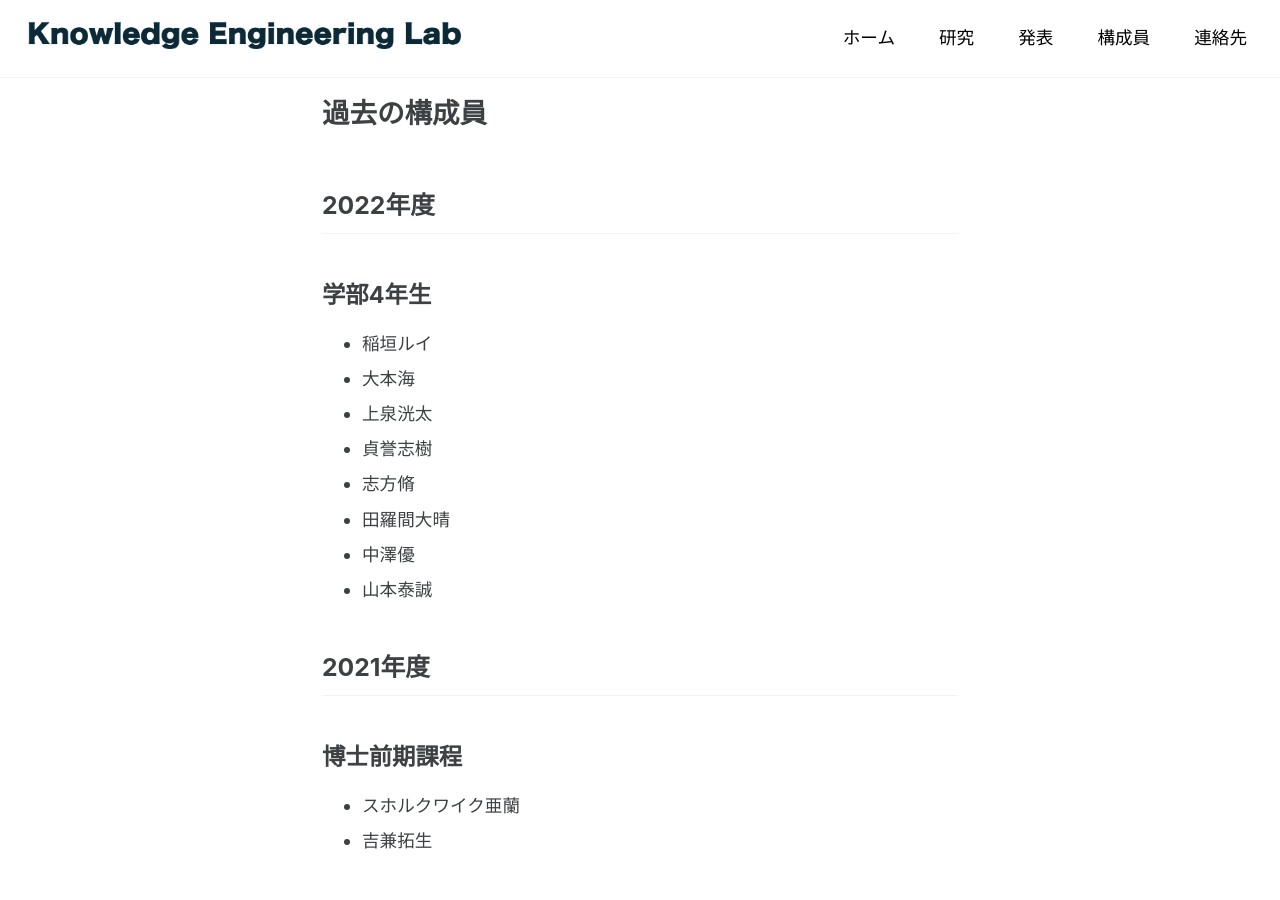
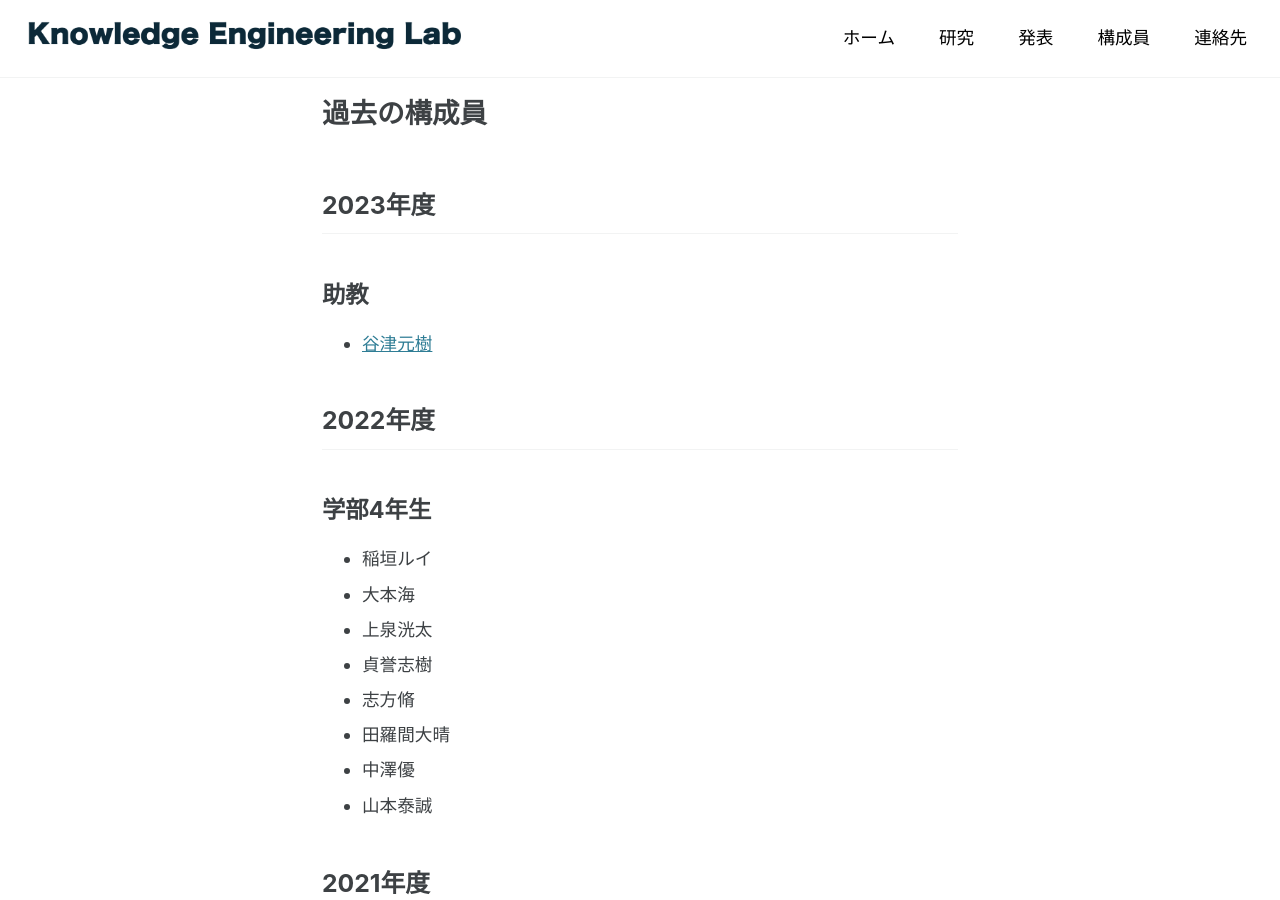
Before and after one commit to ke-lab-it-agu/ke-lab-it-agu.github.io, a Jekyll site: the page built from alumni.md, in a window 1280 px wide and 900 px high. Built offline with Jekyll 4.4.1, drawn with Linux system fonts in a browser that asks for light colours; cached includes are drawn as plain includes.

Commit message:
update news, members, alumni

```diff
--- a/alumni.md
+++ b/alumni.md
@@ -2,6 +2,10 @@
 title: 過去の構成員
 layout: single
 ---
+
+## 2023年度
+### 助教
+* [谷津元樹](https://www.agnes.aoyama.ac.jp/iit/in-memory-of-yatsu-motoki-sensei)
 
 ## 2022年度
 
```
Also changed, not shown: index.md (+2 -0 lines), members.md (+0 -3 lines).
